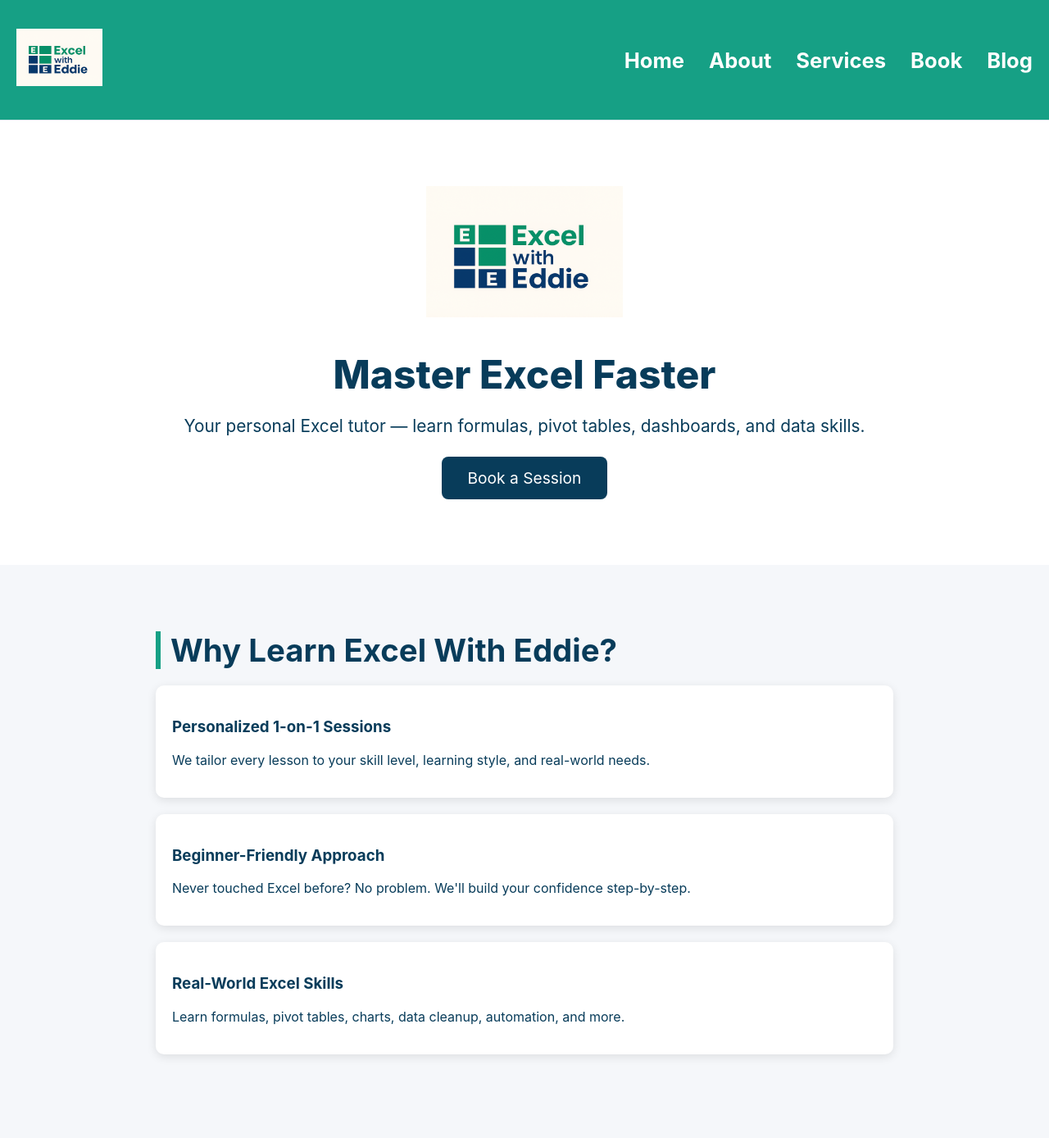
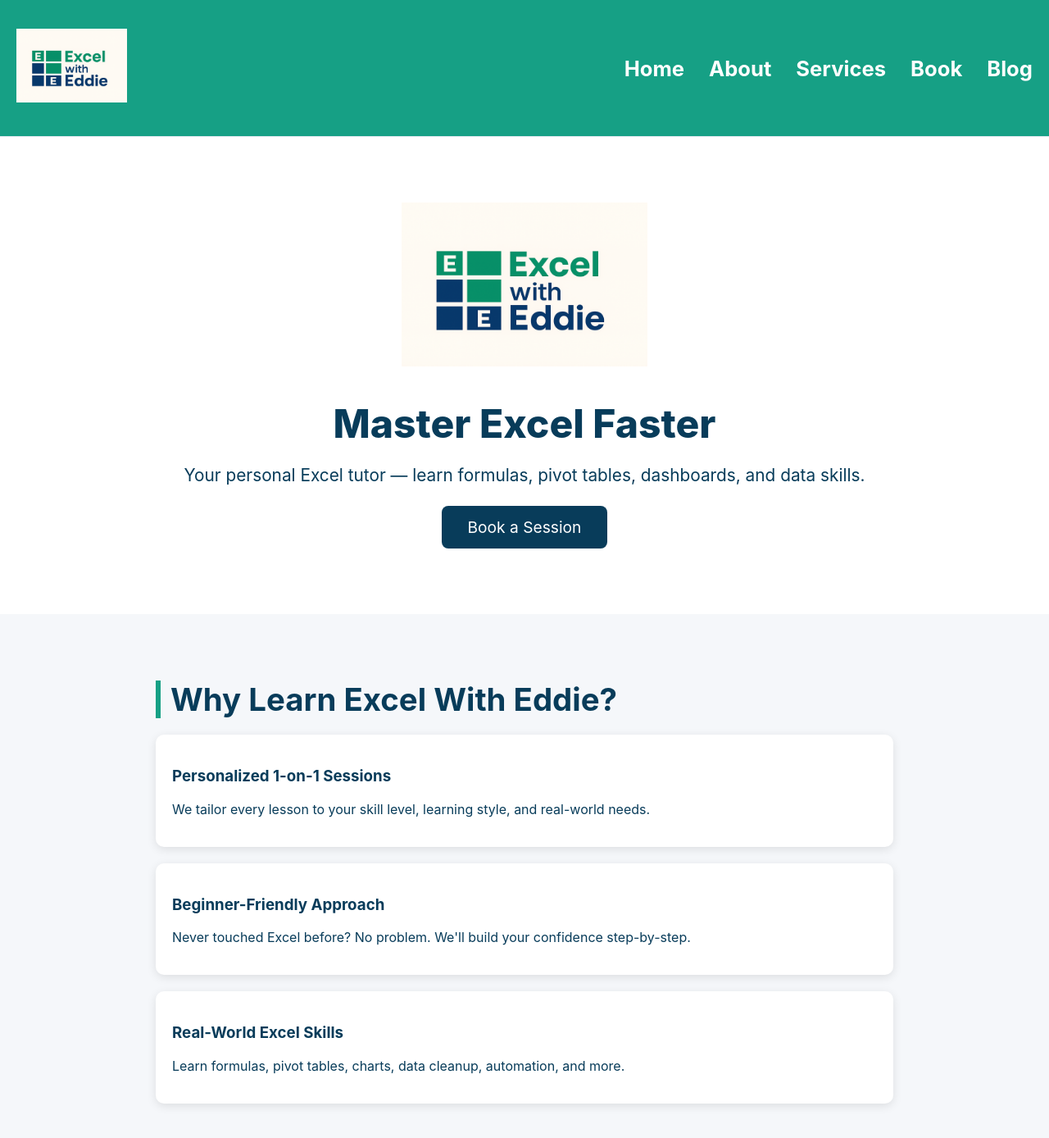
Before and after one commit to excelwitheddie/excel-with-eddie2, a Jekyll site: the page built from index.md, in a window 1280 px wide and 1400 px high. Shown: the top 1388 px of the window at 82% size. Built offline with Jekyll 4.4.1, drawn with Linux system fonts in a browser that asks for light colours.

Commit message:
Update style.css

```diff
--- a/assets/css/style.css
+++ b/assets/css/style.css
@@ -18,7 +18,7 @@
 
 /* HEADER LOGO SIZE */
 .header-logo {
-  height: 70px;       /* increase logo size */
+  height: 90px;       /* increase logo size */
   width: auto;
   padding: 10px 0;    /* reduce top-bottom spacing */
 }
@@ -122,7 +122,7 @@ header.site-header a {
 .hero-logo {
   display: block;
   margin: 0 auto 20px auto;
-  height: 160px;      /* adjust as desired */
+  height: 200px;      /* adjust as desired */
   width: auto;
 }
 
```
